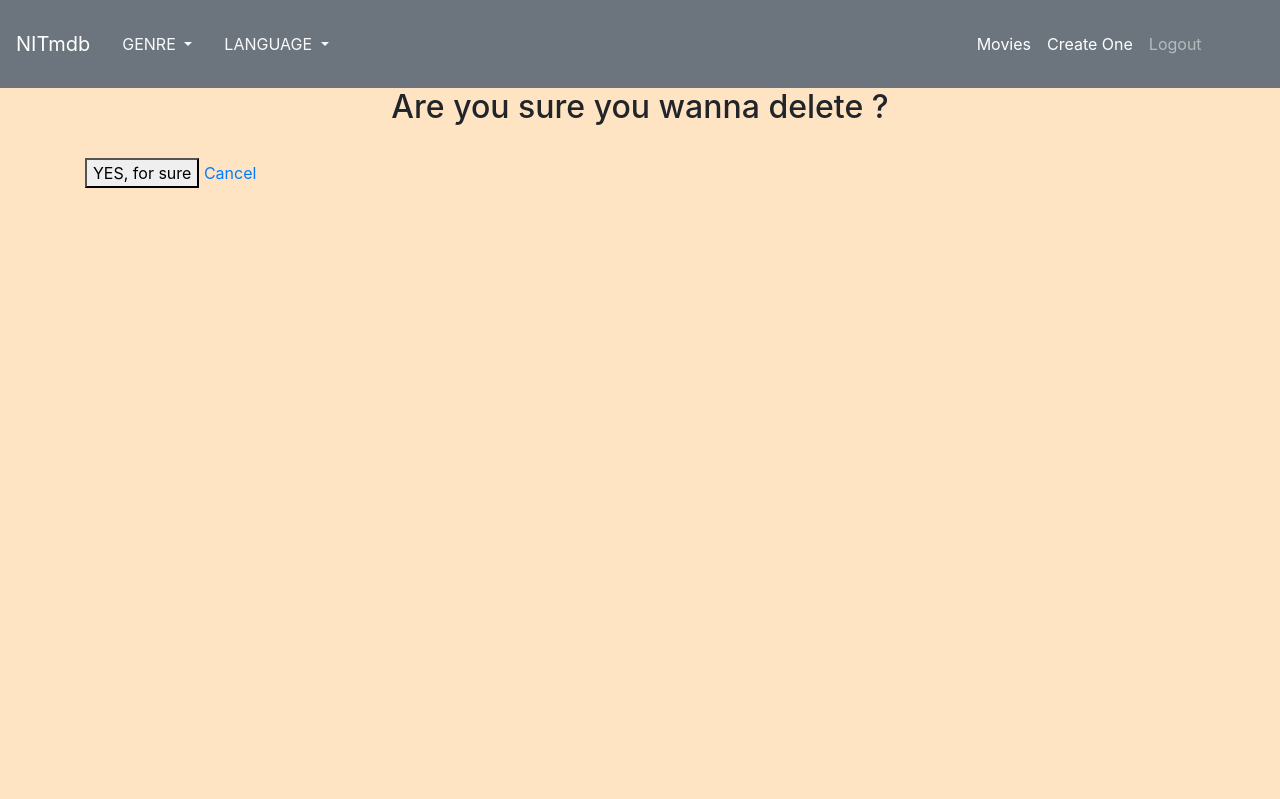
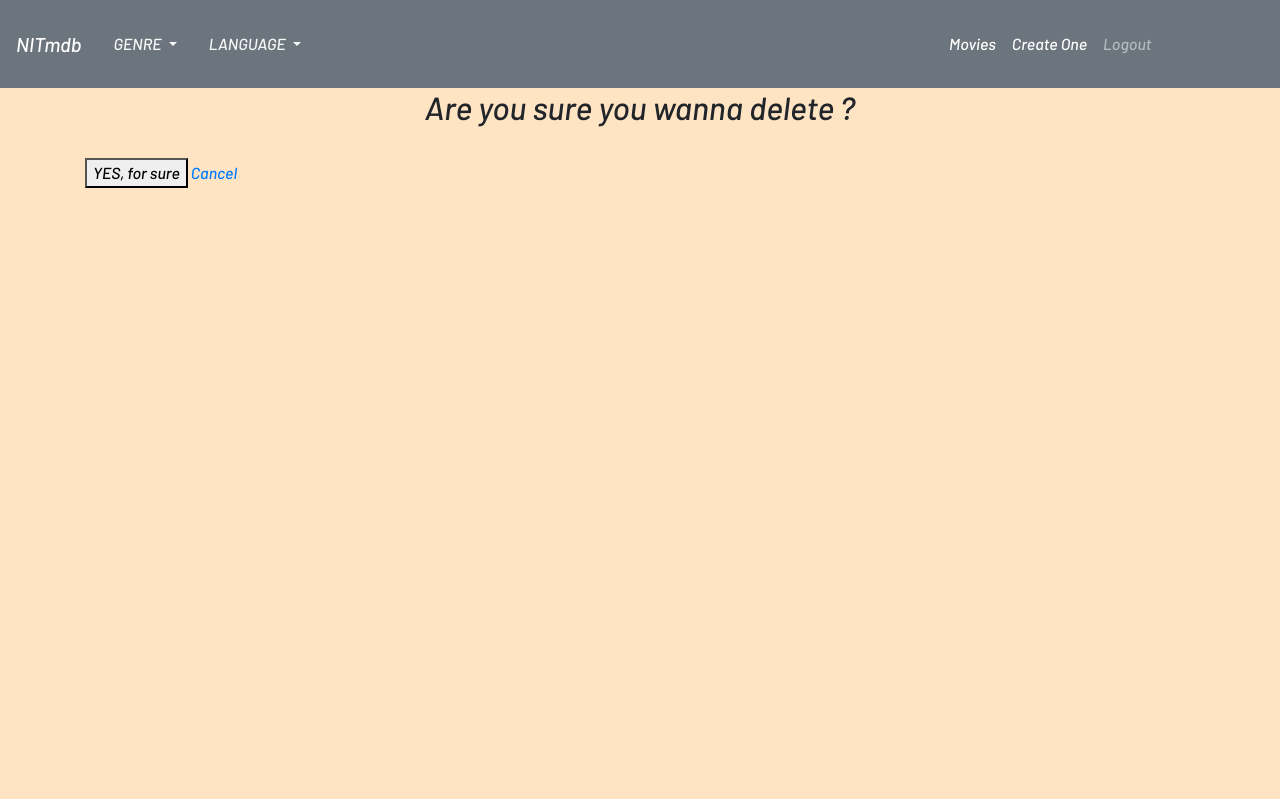
Before and after one commit to PawanGulati/NITmdb, a Django app: page /movie/15/delete/ in a window 1280 px wide. Run offline with Django 3.2, Linux system fonts and the light colour scheme; the first user in the database is signed in; data comes from the database, SQL or seed files in the repository; some libraries are stand-ins or nearby versions.

Commit message:
fixed some styling

```diff
--- a/movie/templates/movie/base.html
+++ b/movie/templates/movie/base.html
@@ -11,8 +11,12 @@
 	{# bootstrap urls #}
 	<link rel="stylesheet" href="https://maxcdn.bootstrapcdn.com/bootstrap/4.0.0/css/bootstrap.min.css" integrity="sha384-Gn5384xqQ1aoWXA+058RXPxPg6fy4IWvTNh0E263XmFcJlSAwiGgFAW/dAiS6JXm" crossorigin="anonymous">
 	{# styles #}
+	<link href="https://fonts.googleapis.com/css2?family=Barlow:ital,wght@1,500&display=swap" rel="stylesheet">
 	<style type="text/css" media="screen">
-		body{background-color:bisque;}
+		body{
+			background-color:bisque;
+			font-family: 'Barlow', sans-serif;
+		}
 	</style>
 </head>
 <body>
--- a/movie/templates/movie/navbar.html
+++ b/movie/templates/movie/navbar.html
@@ -47,6 +47,9 @@
           <li class="nav-item active">
             <a class="nav-link" href="{% url "login" %}">SignIn</a>
           </li>
+          <li class="nav-item active">
+            <a class="nav-link" href="{% url "register" %}">SignUp</a>
+          </li>
         {% endif %}
       </li>
     </ul>
```
Also changed, not shown: db.sqlite3, movie/migrations/0013_auto_20200413_1554.py (added).
